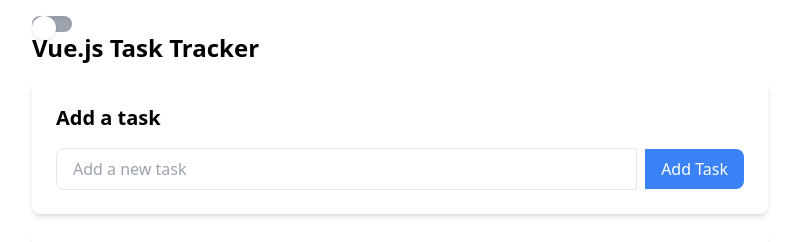
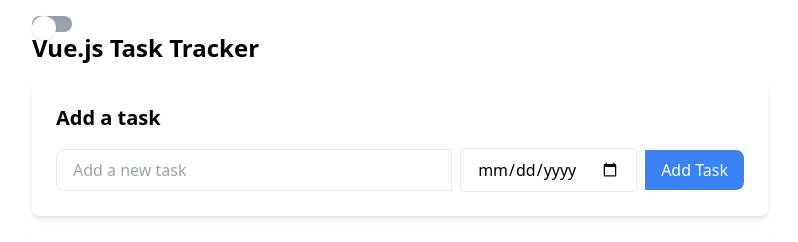
Before and after one commit to haseebmirza/vue.js-task-tracker, a Vue app: page / in a window 1280 px wide. Shown: the top 242 px of the page, without its empty margins (240-1038 px from the left). Built offline with nearby package versions, Linux system fonts and the light colour scheme; what vue-toast-notification would draw is missing.

Commit message:
Add due date for task

```diff
--- a/src/App.vue
+++ b/src/App.vue
@@ -1,4 +1,4 @@
-<template>
+<template >
  <div id="app" class="mx-auto p-4 md:max-w-screen-md" :class="{ 'dark-mode': themeStore.darkMode }">
   <h3>
     <DarkModeToggle />
--- a/src/components/EditTaskForm.vue
+++ b/src/components/EditTaskForm.vue
@@ -6,6 +6,10 @@
              type="text"
              class="flex-1 px-4 py-2 border rounded-l-lg focus:outline-none focus:ring-2 focus:ring-blue-500"
              placeholder="Edit task" />
+      <input v-model="taskDueDate"
+             type="date"
+             class="px-4 py-2 border rounded focus:outline-none focus:ring-2 focus:ring-blue-500"
+             placeholder="Due Date" />
       <button type="submit"
               class="px-4 py-2 text-white bg-blue-500 rounded-r-lg hover:bg-blue-600 focus:outline-none focus:ring-2 focus:ring-blue-500">
         Save
@@ -38,14 +42,16 @@
   },
     data() {
       return {
-        taskText: this.task.text
+        taskText: this.task.text,
+        taskDueDate: this.task.dueDate
       };
     },
     methods: {
       handleSubmit() {
         const updatedTask = {
           ...this.task,
-          text: this.taskText
+          text: this.taskText,
+          dueDate: this.taskDueDate
         };
         this.$emit('save-task', updatedTask);
       },
@@ -56,6 +62,7 @@
     watch: {
       task(newTask) {
         this.taskText = newTask.text;
+        this.taskDueDate = newTask.dueDate;
       }
     }
   };
--- a/src/components/TaskForm.vue
+++ b/src/components/TaskForm.vue
@@ -6,6 +6,10 @@
              type="text"
              class="flex-1 px-4 py-2 border rounded-l-lg focus:outline-none focus:ring-2 focus:ring-blue-500"
              placeholder="Add a new task" />
+      <input v-model="taskDueDate"
+             type="date"
+             class="px-4 py-2 border rounded focus:outline-none focus:ring-2 focus:ring-blue-500"
+             placeholder="Due Date" />
       <button type="submit"
               class="px-4 py-2 text-white bg-blue-500 rounded-r-lg hover:bg-blue-600 focus:outline-none focus:ring-2 focus:ring-blue-500">
         {{ editingTask ? 'Edit Task' : 'Add Task' }}
@@ -30,6 +34,7 @@
   data() {
     return {
       taskText: '',
+      taskDueDate: '',
       editingTask: null
     };
 
@@ -46,6 +51,7 @@
       handler(newTask) {
         if (newTask) {
           this.taskText = newTask.text;
+          this.taskDueDate = newTask.dueDate;
           this.editingTask = newTask;
         }
       },
@@ -63,18 +69,30 @@
       }
 
       if (this.editingTask) {
-        taskStore.editTask({ id: this.editingTask.id, text: this.taskText });
+        taskStore.editTask({
+          id: this.editingTask.id,
+          text: this.taskText,
+          dueDate: this.taskDueDate
+        });
+        // taskStore.editTask({ id: this.editingTask.id, text: this.taskText });
         toast.success('Task edited successfully.');
       } else {
-        taskStore.addTask({ text: this.taskText, completed: false, id: Date.now() });
+        taskStore.addTask({
+          text: this.taskText,
+          dueDate: this.taskDueDate,
+          completed: false,
+          id: Date.now()
+        });
         toast.success('Task added successfully.');
       }
 
       this.taskText = '';
+      this.taskDueDate = '';
       this.editingTask = null;
     },
     editTask(task) {
       this.taskText = task.text;
+      this.dueDate = task.taskDueDate;
       this.editingTask = task;
     }
   }
--- a/src/components/TaskList.vue
+++ b/src/components/TaskList.vue
@@ -26,6 +26,8 @@
           >
             {{ task.text }}
           </span>
+
+          <span class="ml-2 text-gray-500">Due: {{ task.dueDate }}</span>
         </div>
 
         <div>
--- a/src/stores/taskStore.js
+++ b/src/stores/taskStore.js
@@ -5,6 +5,7 @@
     tasks: JSON.parse(localStorage.getItem('tasks')) || [],
     editingTask: null,
     taskText: '',
+    taskDueDate: '',
   }),
   getters: {
     totalPages: (state) => {
@@ -32,23 +33,27 @@
       this.updateLocalStorage();
     },
     editTask(taskData) {
-      const task = this.tasks.find((task) => task.id === taskData.id);
+      const taskr = this.tasks.find((task) => task.id === taskData.id);
 
-      if (task) {
-        task.text = taskData.text;
+      if (taskr) {
+        taskr.text = taskData.text;
+        taskr.dueDate = taskData.dueDate;
         this.editingTask = null;
         this.taskText = '';
+        this.taskDueDate = '';
         this.updateLocalStorage();
       }
     },
     setEditingTask(task) {
       this.editingTask = task;
       this.taskText = task.text;
-      console.log(this.editingTask);
+      this.taskDueDate = task.dueDate;
+      console.log(this.taskDueDate);
       console.log(task);
     },
     cancelEdit() {
       this.editingTask = null;
+      this.taskDueDate = '';
       this.taskText = '';
     },
     updateLocalStorage() {
```
